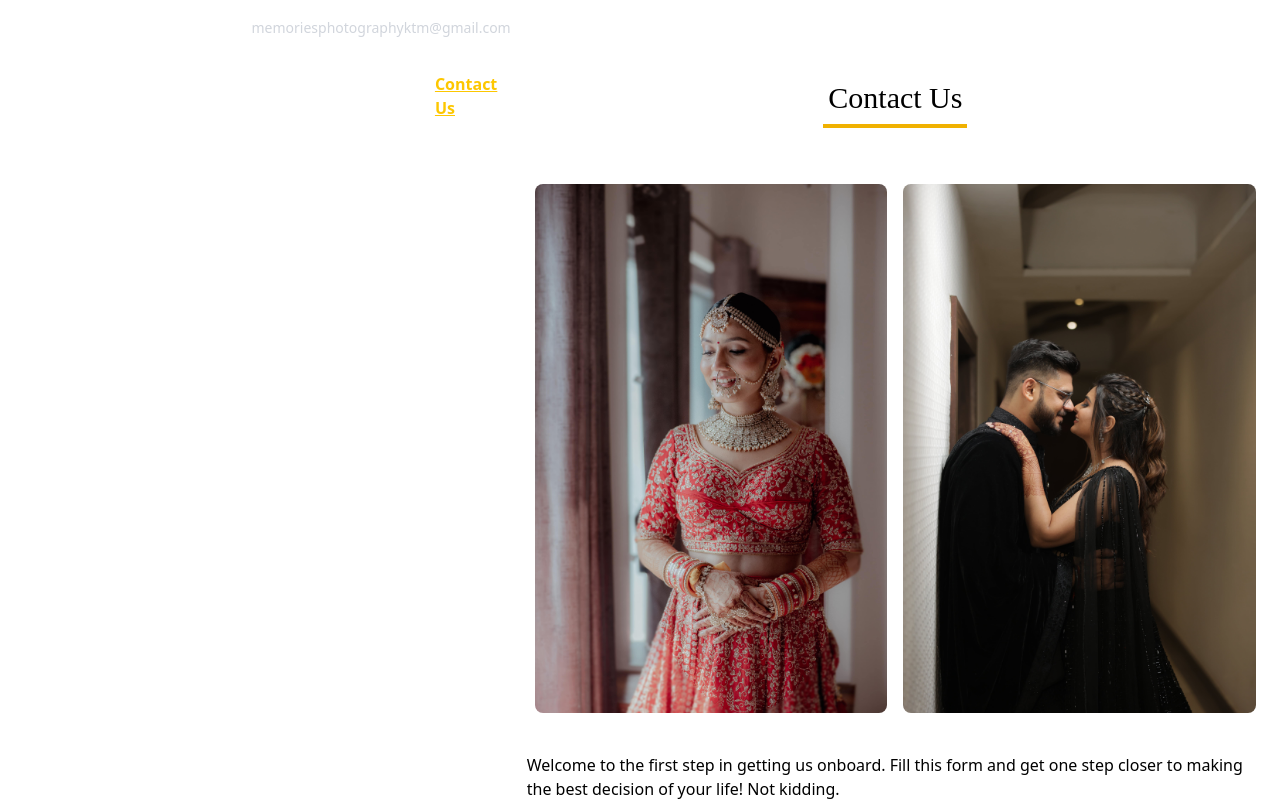
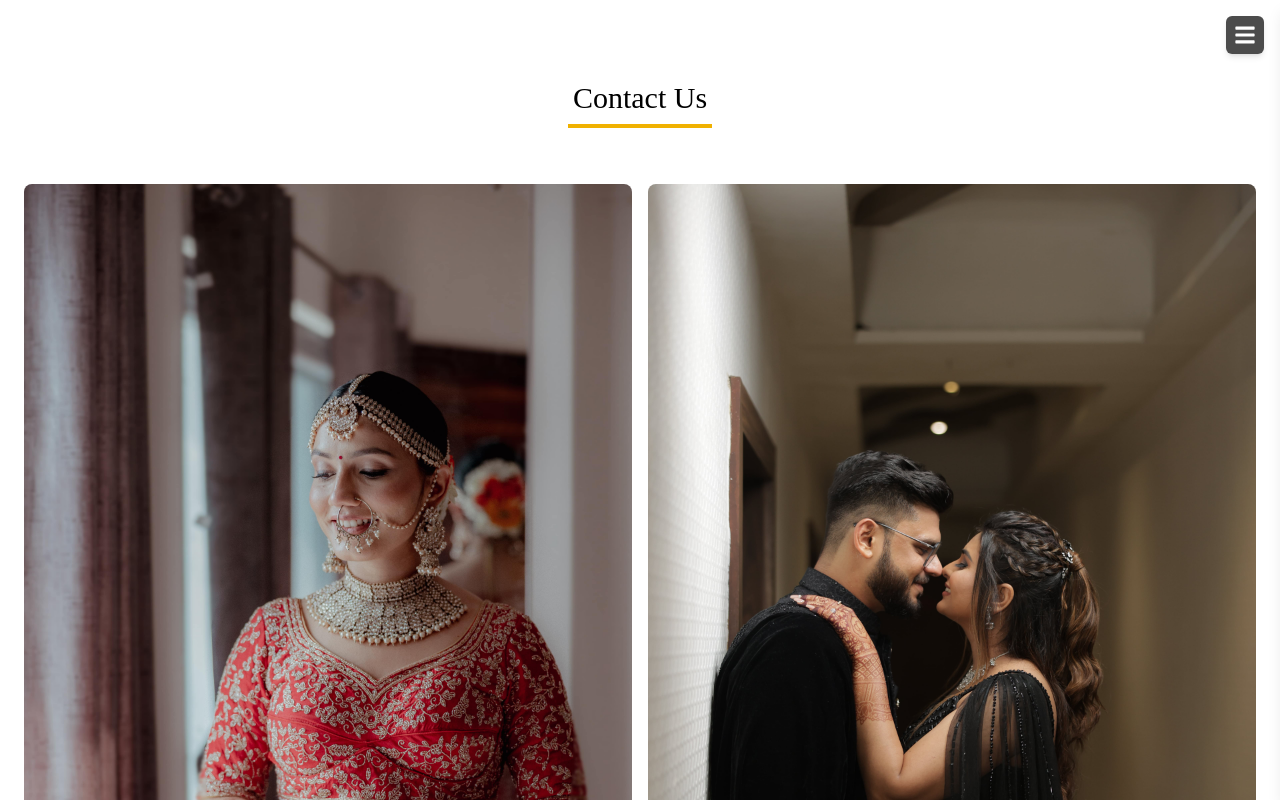
Before and after one commit to Dipeshchand/Wedding-photographer, a React (Vite) app: page /contact in a window 1280 px wide. Shown: the top 800 px of the page. Built offline with nearby package versions, Linux system fonts and the light colour scheme.

Commit message:
Updated RightSidebar to make sidebar half width and mobile responsive

```diff
--- a/src/components/Sidebar.jsx
+++ b/src/components/Sidebar.jsx
@@ -19,32 +19,29 @@ const RightSidebar = () => {
 
   return (
     <div className="relative">
-      {/* 🔘 Mobile Toggle Button */}
+      {/* ☰ Menu Button */}
       <button
         onClick={() => setIsOpen(true)}
-        className="fixed top-4 right-4 z-50 p-2 text-white bg-black/60 rounded-md shadow-md hover:bg-black/80 transition sm:hidden"
+        className="fixed top-4 right-4 z-50 p-2 text-white bg-black/70 rounded-md shadow-md hover:bg-black transition"
       >
         <FaBars size={22} />
       </button>
 
-      {/* 🔲 Mobile Overlay */}
+      {/* Overlay when sidebar is open */}
       {isOpen && (
         <div
           onClick={() => setIsOpen(false)}
-          className="fixed inset-0 bg-black/40 backdrop-blur-sm z-40 sm:hidden"
+          className="fixed inset-0 bg-black/40 backdrop-blur-sm z-40"
         />
       )}
 
-      {/* 🧭 Sidebar */}
+      {/* Sidebar */}
       <div
-        className={`${
-          isOpen
-            ? "fixed top-0 right-0 h-full w-3/4 bg-black text-white shadow-lg transform translate-x-0 transition-transform duration-300 z-50"
-            : "fixed top-0 right-0 h-full w-3/4 bg-black text-white shadow-lg transform translate-x-full transition-transform duration-300 z-50"
-        } sm:static sm:h-auto sm:w-auto sm:bg-transparent sm:shadow-none sm:translate-x-0`}
+        className={`fixed top-0 right-0 h-full w-3/4 bg-black text-white shadow-lg transform transition-transform duration-300 z-50
+          ${isOpen ? "translate-x-0" : "translate-x-full"}`}
       >
-        {/* ❌ Close Button (Mobile only) */}
-        <div className="flex justify-end p-4 sm:hidden">
+        {/* ❌ Close Button */}
+        <div className="flex justify-end p-4">
           <button
             onClick={() => setIsOpen(false)}
             className="text-gray-300 hover:text-white transition"
@@ -54,29 +51,29 @@ const RightSidebar = () => {
         </div>
 
         {/* 📱 Social Icons & Contact */}
-        <div className="flex flex-col items-start gap-3 px-6 mt-4 sm:flex-row sm:items-center sm:gap-6 sm:px-0">
+        <div className="flex flex-col items-start gap-3 px-6 mt-2">
           <div className="flex gap-3">
             <IoLogoInstagram className="size-5 hover:text-pink-400 cursor-pointer" />
             <FaWhatsapp className="size-5 hover:text-green-400 cursor-pointer" />
             <CiFacebook className="size-5 hover:text-blue-400 cursor-pointer" />
           </div>
 
-          <div className="flex items-center space-x-2 mt-2 sm:mt-0">
+          <div className="flex items-center space-x-2 mt-2">
             <MdOutlinePhone className="size-5" />
             <span className="font-medium">9347645827</span>
           </div>
 
-          <span className="text-sm text-gray-300 mt-1 sm:mt-0">
+          <span className="text-sm text-gray-300">
             memoriesphotographyktm@gmail.com
           </span>
         </div>
 
-        {/* 🧩 Navigation Links */}
-        <ul className="flex flex-col mt-6 space-y-2 font-bold px-6 sm:flex-row sm:space-y-0 sm:space-x-6 sm:px-0">
+        {/* 🧭 Navigation Links */}
+        <ul className="flex flex-col mt-8 space-y-3 font-semibold px-6">
           {navItems.map((item, index) => (
             <li
               key={index}
-              className="px-3 py-2 rounded hover:bg-gray-700 sm:hover:bg-transparent sm:hover:text-yellow-400 transition"
+              className="px-3 py-2 rounded hover:bg-gray-800 transition"
             >
               <NavLink
                 to={item.path}
```
